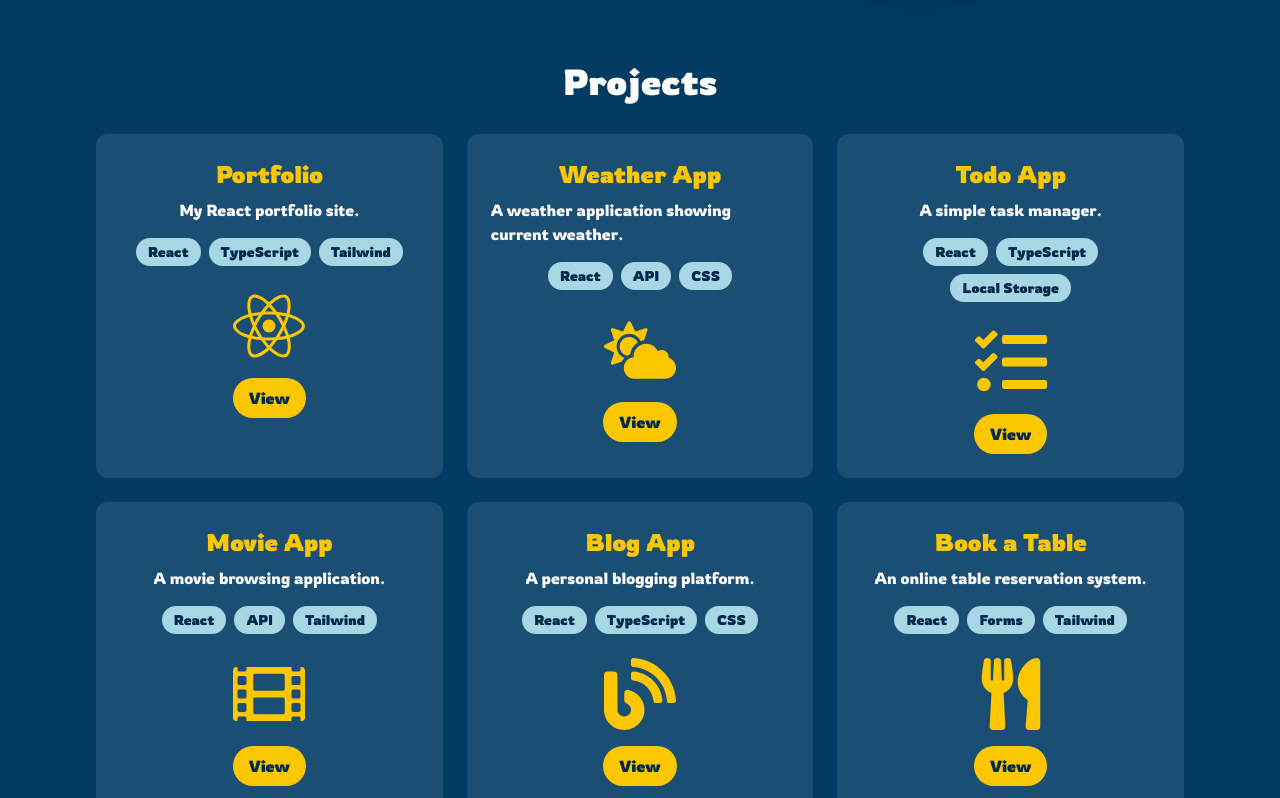
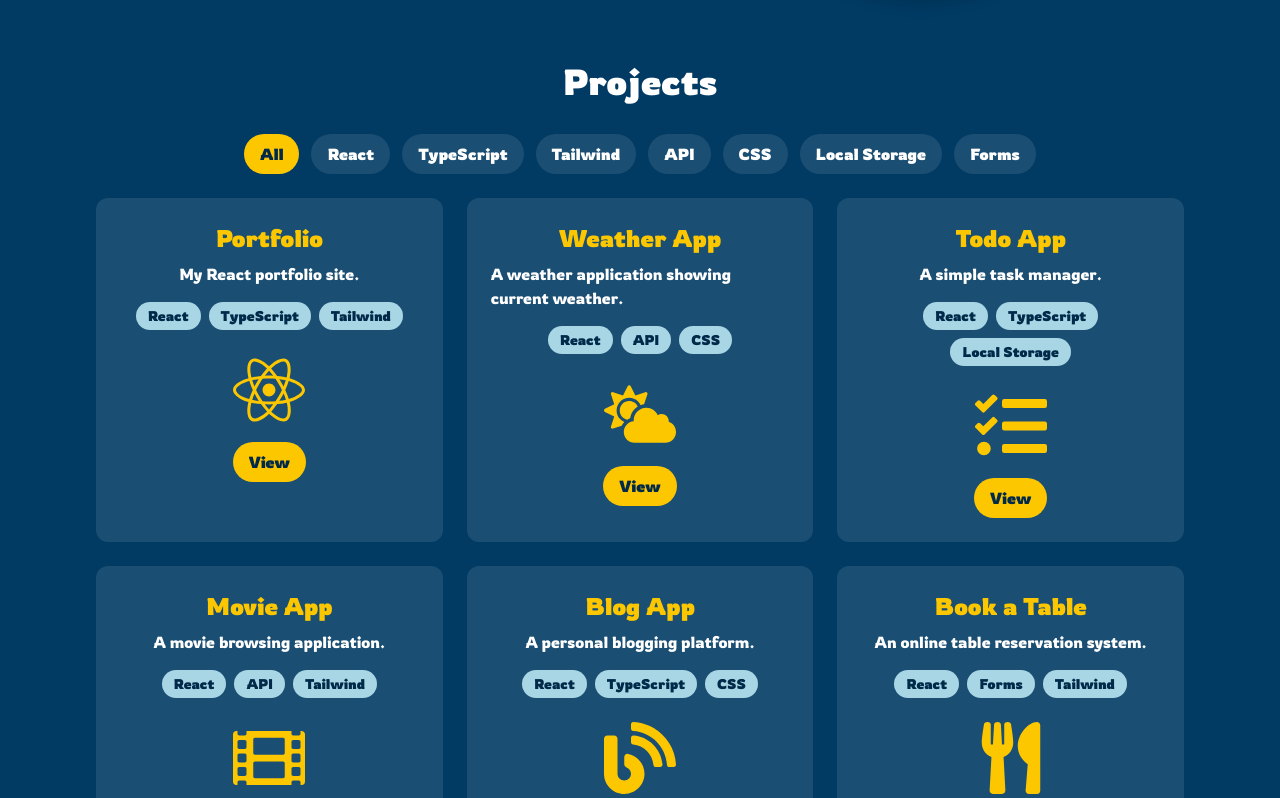
Before and after one commit to Mohammed-FE2025/portfolio-react, a React (Vite) app: page / in a window 1280 px wide. Shown: the part 542-1340 px from the top of the page. Built offline with nearby package versions, Linux system fonts and the light colour scheme.

Commit message:
added project filtering functionality with tags in Hero component

```diff
--- a/src/components/hero.tsx
+++ b/src/components/hero.tsx
@@ -1,10 +1,16 @@
 import heroImage from "../assets/man.jpg";
 import { Link } from "react-router-dom";
 import { projects } from "../data/projects";
+import { useState } from "react";
 
-
+const projectTags = Array.from(new Set(projects.flatMap(project => project.tags)));
 
 const Hero = () => {
+  const [selectedTag, setSelectedTag] = useState("All");
+  const filteredProjects =
+  selectedTag === "All"
+    ? projects
+    : projects.filter((project) => project.tags.includes(selectedTag));
   return (
     <section className="flex flex-1 flex-col items-center justify-center bg-[#013A63] text-white py-20 border-t-4 border-yellow-400 border-b-4 border-yellow-400">
       <div className="mx-auto grid w-full max-w-6xl items-center gap-10 px-4 sm:px-6 lg:px-8 md:grid-cols-2">
@@ -32,9 +38,36 @@ const Hero = () => {
       </div>
    <div className="mx-auto mt-16 w-full max-w-6xl px-4 sm:px-6 lg:px-8">
   <h2 className="text-center text-3xl font-bold sm:text-4xl">Projects</h2>
+<div className="mt-8 flex flex-wrap justify-center gap-3">
+  <button
+    type="button"
+    onClick={() => setSelectedTag("All")}
+    className={`rounded-full px-4 py-2 font-semibold ${
+      selectedTag === "All"
+        ? "bg-yellow-400 text-[#012a4a]"
+        : "bg-white/10 text-white hover:bg-yellow-400 hover:text-[#012a4a]"
+    }`}
+  >
+    All
+  </button>
 
-  <div className="mt-8 grid gap-6 sm:grid-cols-2 lg:grid-cols-3">
-   {projects.map((project) => {
+  {projectTags.map((tag) => (
+    <button
+      key={tag}
+      type="button"
+      onClick={() => setSelectedTag(tag)}
+      className={`rounded-full px-4 py-2 font-semibold ${
+        selectedTag === tag
+          ? "bg-yellow-400 text-[#012a4a]"
+          : "bg-white/10 text-white hover:bg-yellow-400 hover:text-[#012a4a]"
+      }`}
+    >
+      {tag}
+    </button>
+  ))}
+</div>
+  <div className="mt-6 grid gap-6 sm:grid-cols-2 lg:grid-cols-3">
+   {filteredProjects.map((project) => {
   const Icon = project.icon;
 
   return (
```
